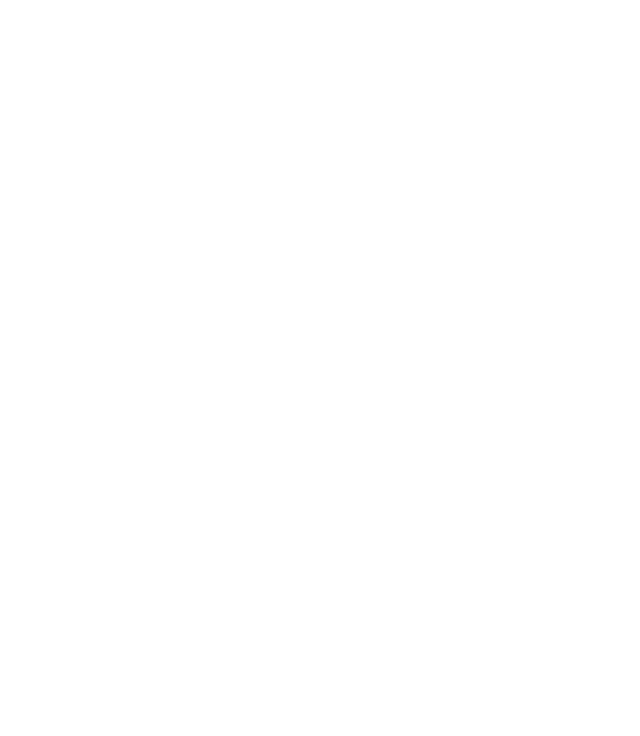
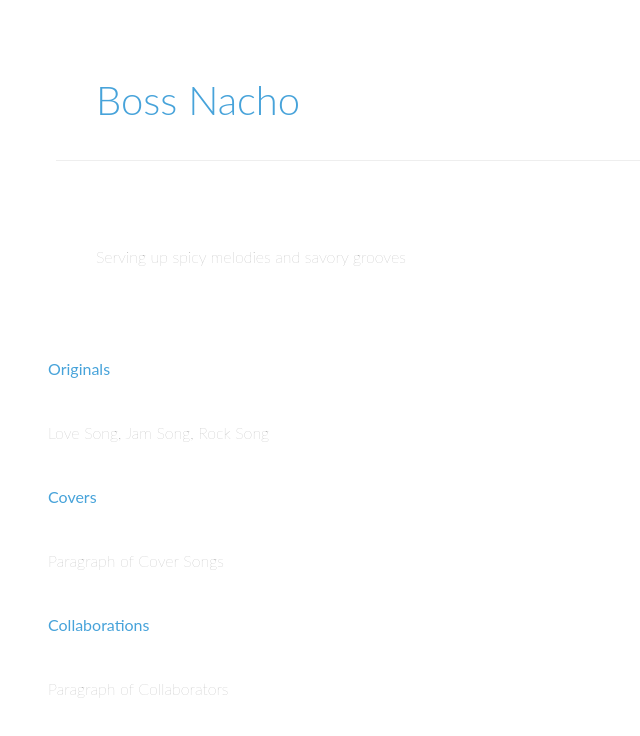
Before and after one commit to ebonertz/Nested-Accordion, a plain HTML site: page index.html in a window 1280 px wide. Shown: the whole page, without its empty margins (0-640 px from the left). Drawn offline with Linux system fonts and the light colour scheme.

Commit message:
Add reset and CSS

```diff
--- /dev/null
+++ b/index.css
@@ -0,0 +1,34 @@
+body {
+  color: blue;
+  margin: 1em;
+  font-family: 'Lato', Calibri, Arial, sans-serif;
+  color: #47a3da;
+}
+
+h1 {
+  font-size: 2.5em;
+  padding: 1em;
+  border-bottom: 1px solid #eee;
+  margin: 1em;
+  font-weight: 300;
+
+}
+
+article {
+  color: #999999;
+  font-weight: lighter;
+  margin: 2em;
+  padding: 1em;
+}
+
+p {
+  color: #999999;
+  font-weight: lighter;
+  margin: 1em;
+  padding: 1em;}
+
+h4 {
+  padding: 1em;
+  margin: 1em;
+  text-align: left;
+  }
--- a/index.html
+++ b/index.html
@@ -1,2 +1,41 @@
 
 <doctype! HTML>
+<html>
+<head>
+  <meta charset="utf-8">
+  <title> Funk Show </title>
+  <link rel="stylesheet" href="reset.css">
+  <link rel="stylesheet" href="index.css">
+  <link rel="stylesheet" href="https://maxcdn.bootstrapcdn.com/font-awesome/4.5.0/css/font-awesome.min.css">
+</head>
+<body>
+
+  <section id="accordion" class="accordion">
+	  <header>
+		  <h1 class="trigger">Boss Nacho</h1>
+    </header>
+
+    <article class="content">
+    <p> Serving up spicy melodies and savory grooves </p>
+    </article>
+
+      <ul class="subaccordion">
+				<li>
+					<h4 class="trigger">Originals</h4>
+					<div class="content">
+            <p>Love Song, Jam Song, Rock Song</p></div>
+				</li>
+				<li>
+					<h4 class="cbp-nttrigger">Covers</h4>
+					<div class="content"><p>Paragraph of Cover Songs</p></div>
+		    </li>
+        <li>
+					<h4 class="trigger">Collaborations</h4>
+					<div class="content"><p>Paragraph of Collaborators</p></div>
+				</li>
+			</ul>
+
+		</section>
+  <script src="index.js"></script>
+</body>
+</html>
--- /dev/null
+++ b/index.js
@@ -0,0 +1,6 @@
+var letsSee = document.querySelector("content");
+letsSee.textContent = "Some really interesting stuff about the band. Established in 2014";
+
+function letsSee("content") {
+  var revealContent = text.Content("changed");
+}
--- /dev/null
+++ b/reset.css
@@ -0,0 +1,48 @@
+/* http://meyerweb.com/eric/tools/css/reset/
+   v2.0 | 20110126
+   License: none (public domain)
+*/
+
+html, body, div, span, applet, object, iframe,
+h1, h2, h3, h4, h5, h6, p, blockquote, pre,
+a, abbr, acronym, address, big, cite, code,
+del, dfn, em, img, ins, kbd, q, s, samp,
+small, strike, strong, sub, sup, tt, var,
+b, u, i, center,
+dl, dt, dd, ol, ul, li,
+fieldset, form, label, legend,
+table, caption, tbody, tfoot, thead, tr, th, td,
+article, aside, canvas, details, embed,
+figure, figcaption, footer, header, hgroup,
+menu, nav, output, ruby, section, summary,
+time, mark, audio, video {
+	margin: 0;
+	padding: 0;
+	border: 0;
+	font-size: 100%;
+	font: inherit;
+	vertical-align: baseline;
+}
+/* HTML5 display-role reset for older browsers */
+article, aside, details, figcaption, figure,
+footer, header, hgroup, menu, nav, section {
+	display: block;
+}
+body {
+	line-height: 1;
+}
+ol, ul {
+	list-style: none;
+}
+blockquote, q {
+	quotes: none;
+}
+blockquote:before, blockquote:after,
+q:before, q:after {
+	content: '';
+	content: none;
+}
+table {
+	border-collapse: collapse;
+	border-spacing: 0;
+}
```
Also changed, not shown: 1 other file.
